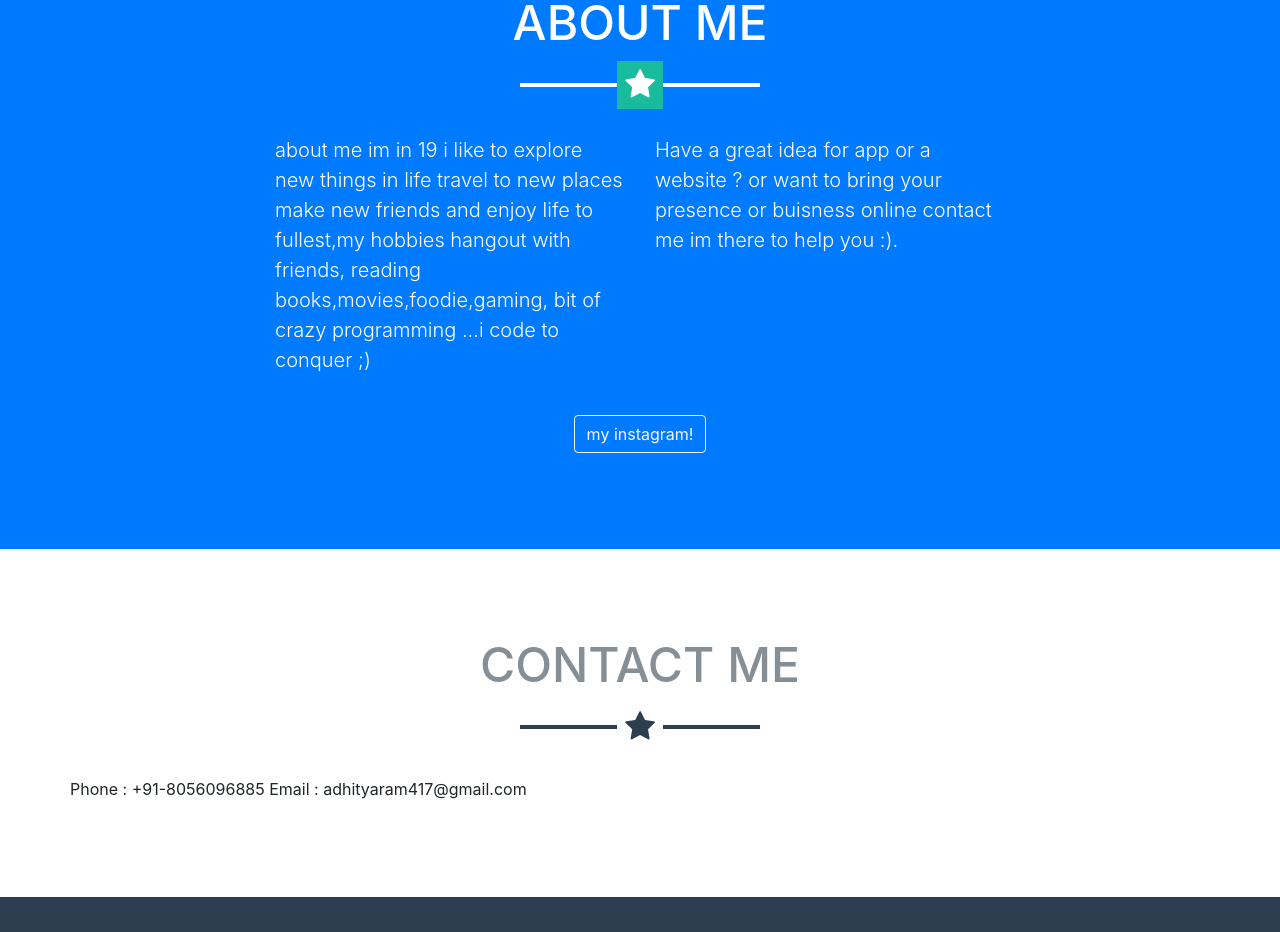
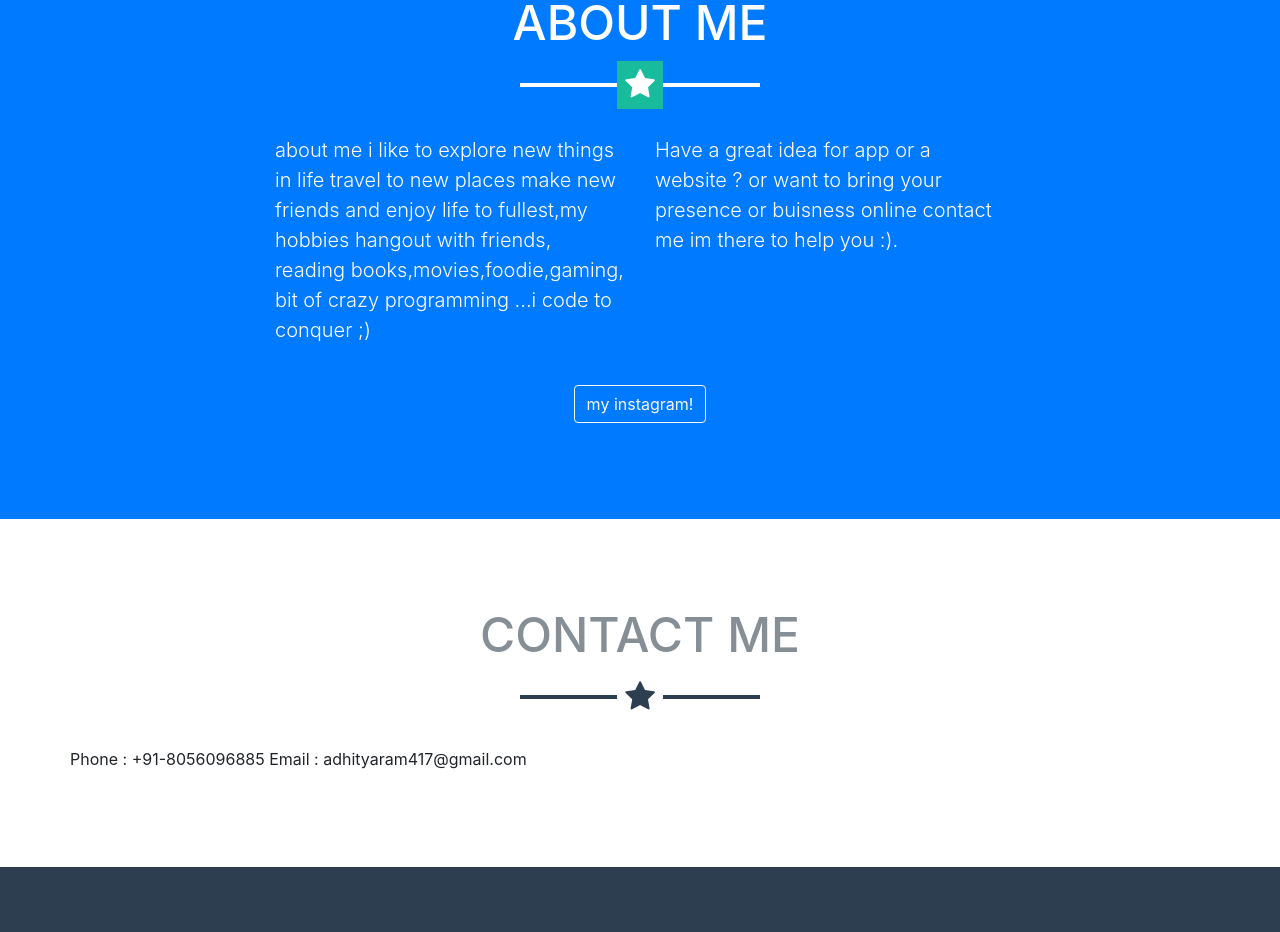
Before and after one commit to Roboromeo1/adhityaram, a website with bundled scripts: page index.html in a window 1280 px wide. Shown: the part 2812-3744 px from the top of the page. Built offline with nearby package versions, Linux system fonts and the light colour scheme; files whose address does not match are found by name.

Commit message:
new commit

```diff
--- a/index.html
+++ b/index.html
@@ -249,7 +249,7 @@
         <hr class="star-light mb-5">
         <div class="row">
           <div class="col-lg-4 ml-auto">
-            <p class="lead">about me im in 19 i like to explore new things in life travel to new places make new friends and enjoy life to fullest,my hobbies hangout with friends, reading books,movies,foodie,gaming, bit of crazy programming ...i code to conquer ;) </p>
+            <p class="lead">about me i like to explore new things in life travel to new places make new friends and enjoy life to fullest,my hobbies hangout with friends, reading books,movies,foodie,gaming, bit of crazy programming ...i code to conquer ;) </p>
           </div>
           <div class="col-lg-4 mr-auto">
             <p class="lead">Have a great idea for app or a website ? or want to bring your presence or buisness online contact me im there to help you :).</p>
```
